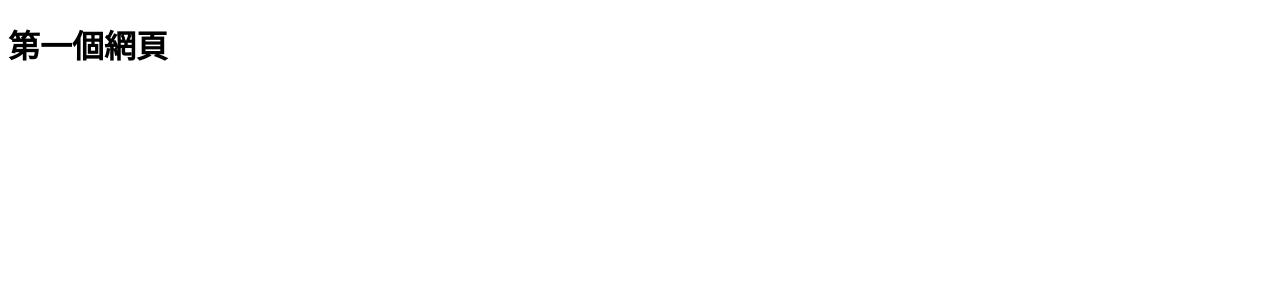
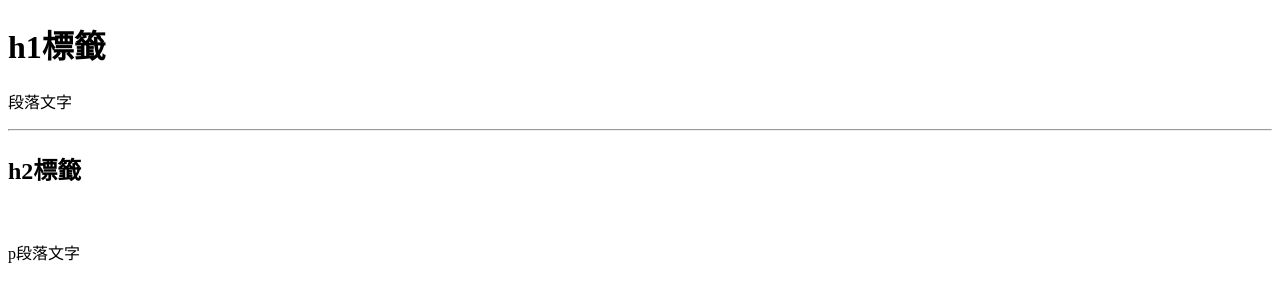
Before and after one commit to ChiCheLo/Test2, a plain HTML site: page index.html in a window 1280 px wide. Drawn offline with Linux system fonts and the light colour scheme.

Commit message:
基本語法們

```diff
--- a/index.html
+++ b/index.html
@@ -4,9 +4,14 @@
     <meta charset="UTF-8">
     <meta http-equiv="X-UA-Compatible" content="IE=edge">
     <meta name="viewport" content="width=device-width, initial-scale=1.0">
-    <title>我的第一個網頁</title>
+    <title>範例2</title>
 </head>
 <body>
-    <h1>第一個網頁</h1>
+    <h1>h1標籤</h1>
+    <p>段落文字</p>
+    <hr><!-- 水平線 -->
+    <h2>h2標籤</h2>
+    <br><!-- 換行 -->
+    <p>p段落文字</p>
 </body>
 </html>
```
